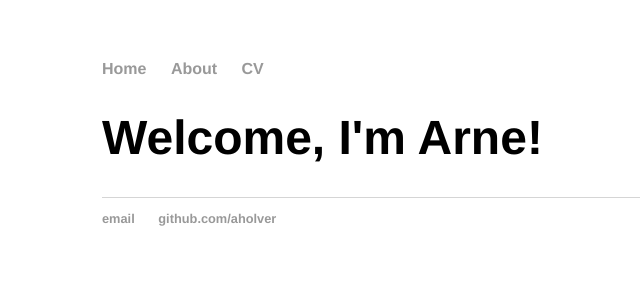
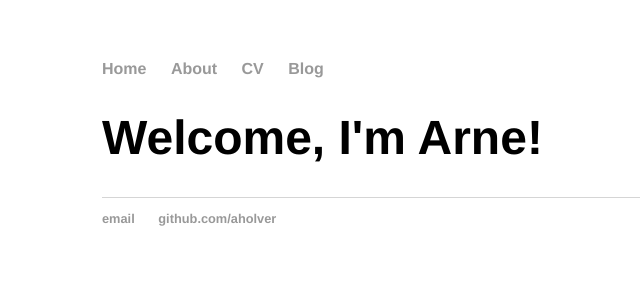
Before and after one commit to aholver/aholver.github.io, a Jekyll site: the page built from index.html, in a window 1280 px wide. Shown: the top 300 px of the page, without its empty margins (90-730 px from the left). Built offline with Jekyll 4.4.1, drawn with Linux system fonts in a browser that asks for light colours.

Commit message:
Update default.html

```diff
--- a/_layouts/default.html
+++ b/_layouts/default.html
@@ -11,6 +11,7 @@
 	        		<li><a href="/">Home</a></li>
 		        	<li><a href="/about">About</a></li>
 	        		<li><a href="/cv">CV</a></li>
+				<li><a href="/blogs">Blog</a></li>
 	    		</ul>
 			</nav>
 			<div class="container">
```
